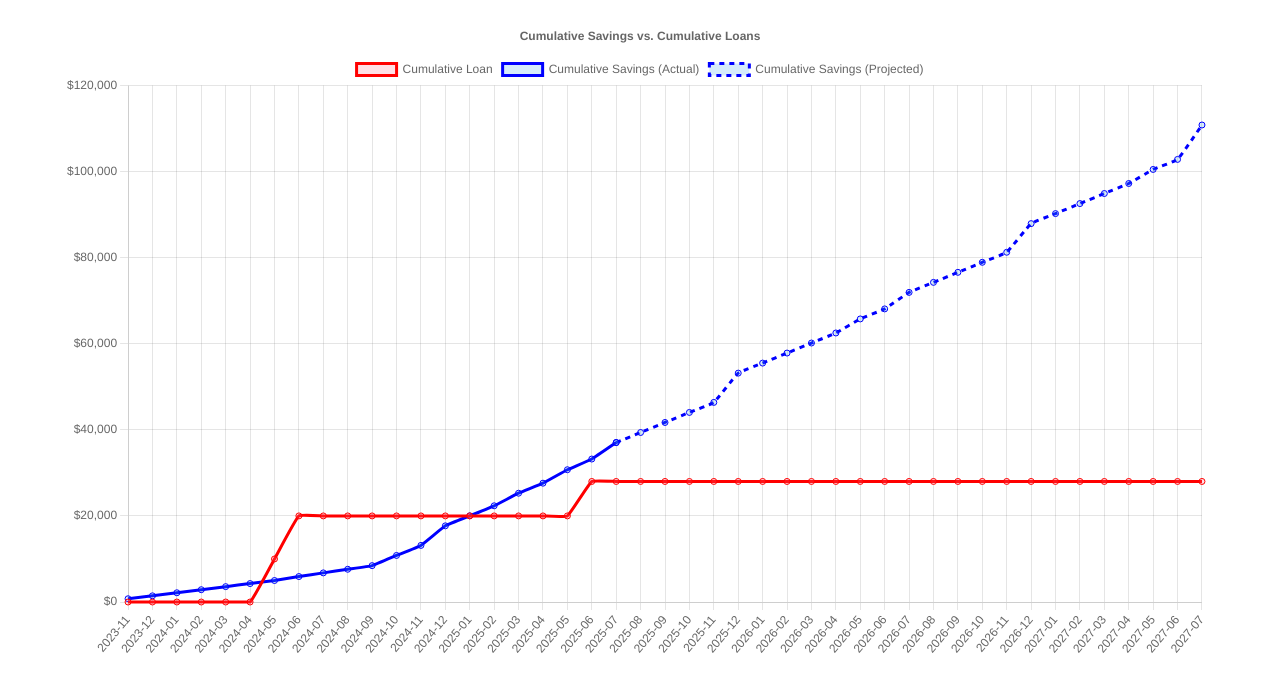
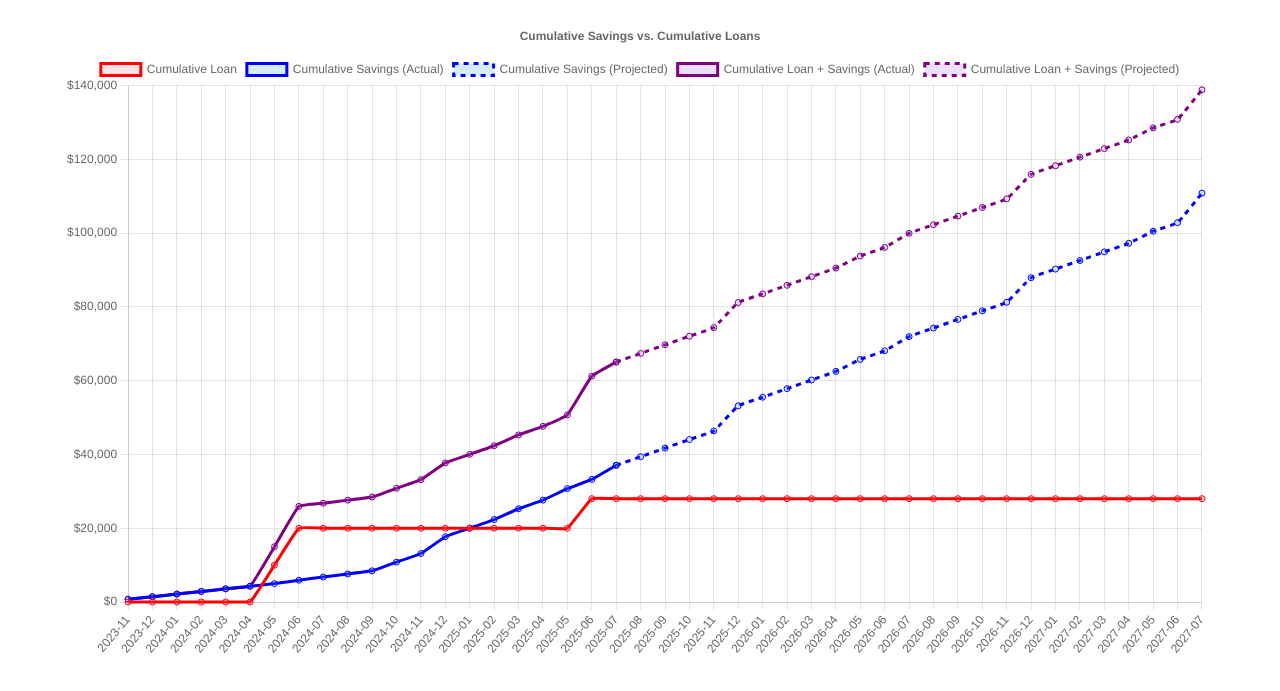
Before and after one commit to HailXD/savings, a plain HTML site: page index.html in a window 1280 px wide. Shown: the part 89-780 px from the top of the page. Drawn offline with nearby package versions, Linux system fonts and the light colour scheme.

Commit message:
With loan

```diff
--- a/index.html
+++ b/index.html
@@ -69,6 +69,10 @@
         const savingsSolid = savingsPoints.map((val, i) => i <= cutoffIndex ? val : null);
         const savingsDotted = savingsPoints.map((val, i) => i >= cutoffIndex ? val : null);
 
+        const totalAssetsPoints = savingsPoints.map((savings, i) => savings + loanPoints[i]);
+        const totalAssetsSolid = totalAssetsPoints.map((val, i) => i <= cutoffIndex ? val : null);
+        const totalAssetsDotted = totalAssetsPoints.map((val, i) => i >= cutoffIndex ? val : null);
+
         const ctx = document.getElementById('financialChart').getContext('2d');
         const financialChart = new Chart(ctx, {
             type: 'line',
@@ -96,6 +100,23 @@
                         data: savingsDotted,
                         borderColor: 'blue',
                         backgroundColor: 'rgba(54, 162, 235, 0.2)',
+                        borderDash: [5, 5],
+                        fill: false,
+                        tension: 0.1
+                    },
+                    {
+                        label: 'Cumulative Loan + Savings (Actual)',
+                        data: totalAssetsSolid,
+                        borderColor: 'purple',
+                        backgroundColor: 'rgba(153, 102, 255, 0.2)',
+                        fill: false,
+                        tension: 0.1
+                    },
+                    {
+                        label: 'Cumulative Loan + Savings (Projected)',
+                        data: totalAssetsDotted,
+                        borderColor: 'purple',
+                        backgroundColor: 'rgba(153, 102, 255, 0.2)',
                         borderDash: [5, 5],
                         fill: false,
                         tension: 0.1
```
